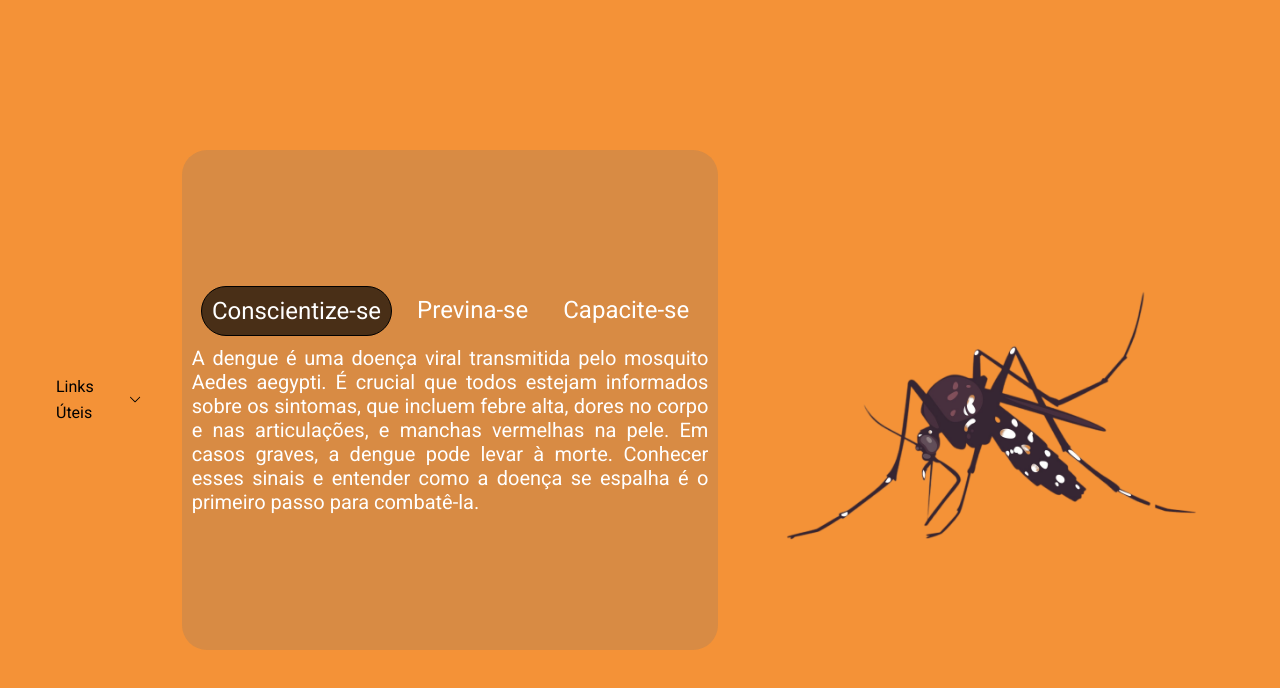
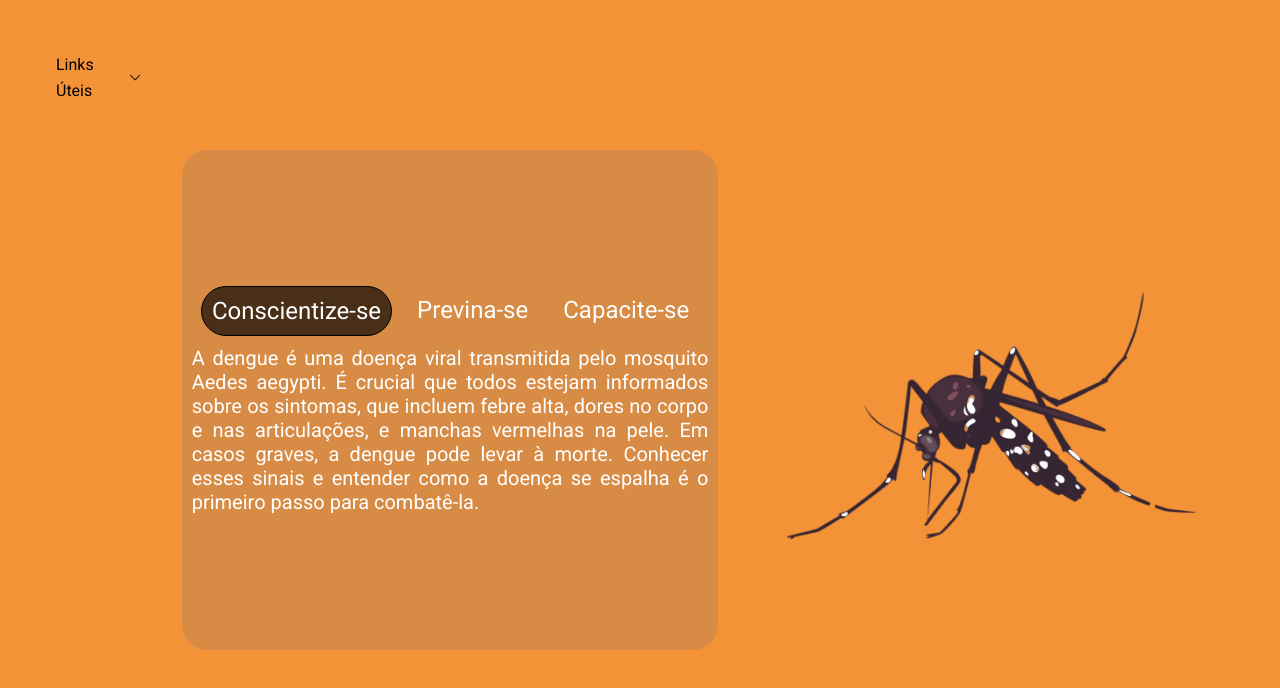
Before and after one commit to Daniel-Possamai/projetoDengue, a React (Create React App) app: page / in a window 1280 px wide. Shown: the top 688 px of the page. Built offline with nearby package versions, Linux system fonts and the light colour scheme.

Commit message:
Arrumado links uteis

```diff
--- a/src/components/hero/hero.scss
+++ b/src/components/hero/hero.scss
@@ -67,6 +67,8 @@
 
 
 .menu {
+    margin-top: 20px;
+    align-self: flex-start;
     font-size: 16px;
     line-height: 1.6;
     color: #000000;
```
